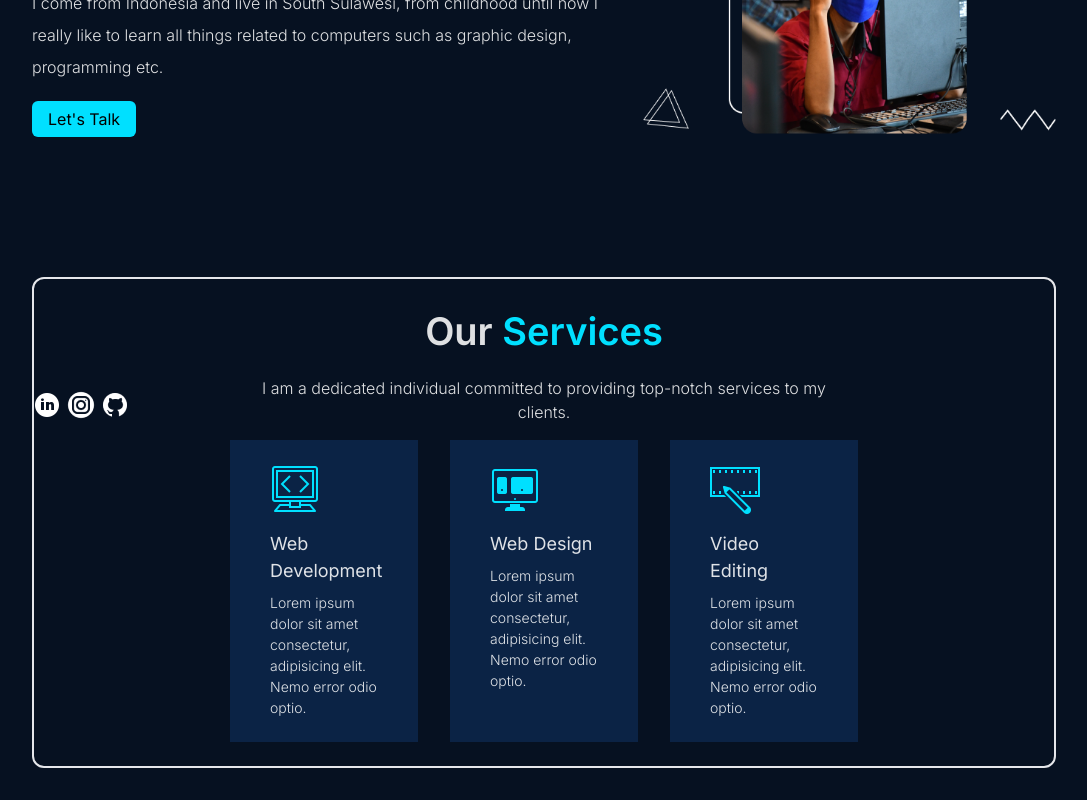
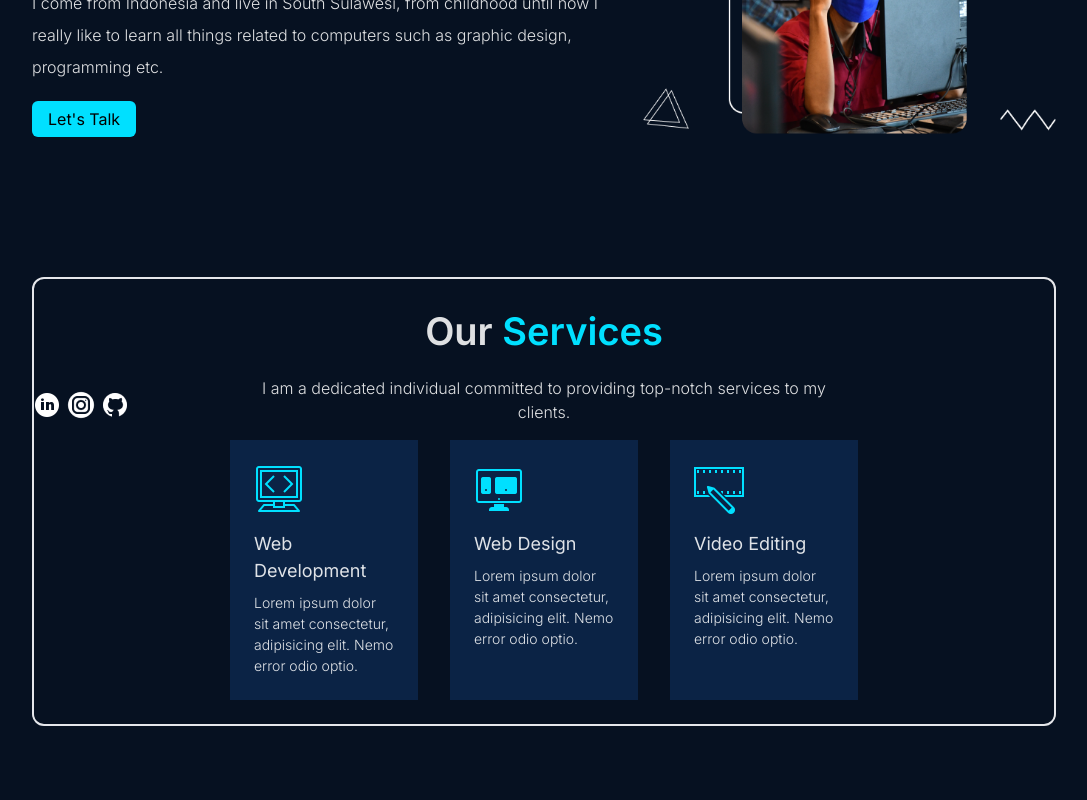
Before and after one commit to MuhammadFahrial/my-portofolio, a React (Vite) app: page / in a window 1280 px wide. Shown: the part 300-1100 px from the top of the page, without its empty margins (96-1183 px from the left). After the commit the page ends 1058 px from the top, so only its background shows below. Built offline with nearby package versions, Linux system fonts and the light colour scheme.

Commit message:
'update:services'

```diff
--- a/src/components/Pages/Body/Home/Home.jsx
+++ b/src/components/Pages/Body/Home/Home.jsx
@@ -78,7 +78,7 @@ export default function Home() {
           to my clients.
         </p>
         <div className="flex justify-center flex-wrap gap-8">
-          <div className="web-dev px-10 py-6 bg-[#0B2345] xl:w-1/5">
+          <div className="web-dev px-6 py-6 bg-[#0B2345] xl:w-1/5">
             <img src={webDev} alt="" className="pb-4" />
             <h1 className="text-[18px]">Web Development</h1>
             <p className="text-[14px] font-light pt-2">
@@ -86,7 +86,7 @@ export default function Home() {
               error odio optio.
             </p>
           </div>
-          <div className="web-design px-10 py-6 bg-[#0B2345] xl:w-1/5">
+          <div className="web-design px-6 py-6 bg-[#0B2345] xl:w-1/5">
             <img src={webDesign} alt="" className="pb-4" />
             <h1 className="text-[18px]">Web Design</h1>
             <p className="text-[14px] font-light pt-2">
@@ -94,7 +94,7 @@ export default function Home() {
               error odio optio.
             </p>
           </div>
-          <div className="video-editing px-10 py-6 bg-[#0B2345] xl:w-1/5">
+          <div className="video-editing px-6 py-6 bg-[#0B2345] xl:w-1/5">
             <img src={vidEdit} alt="" className="pb-4" />
             <h1 className="text-[18px]">Video Editing</h1>
             <p className="text-[14px] font-light pt-2">
```
